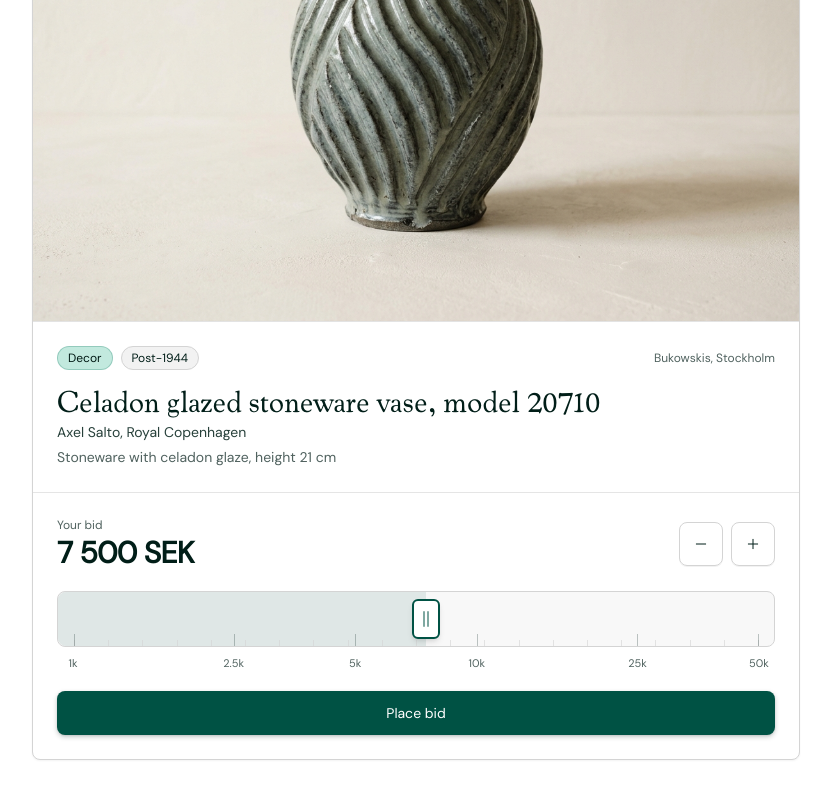
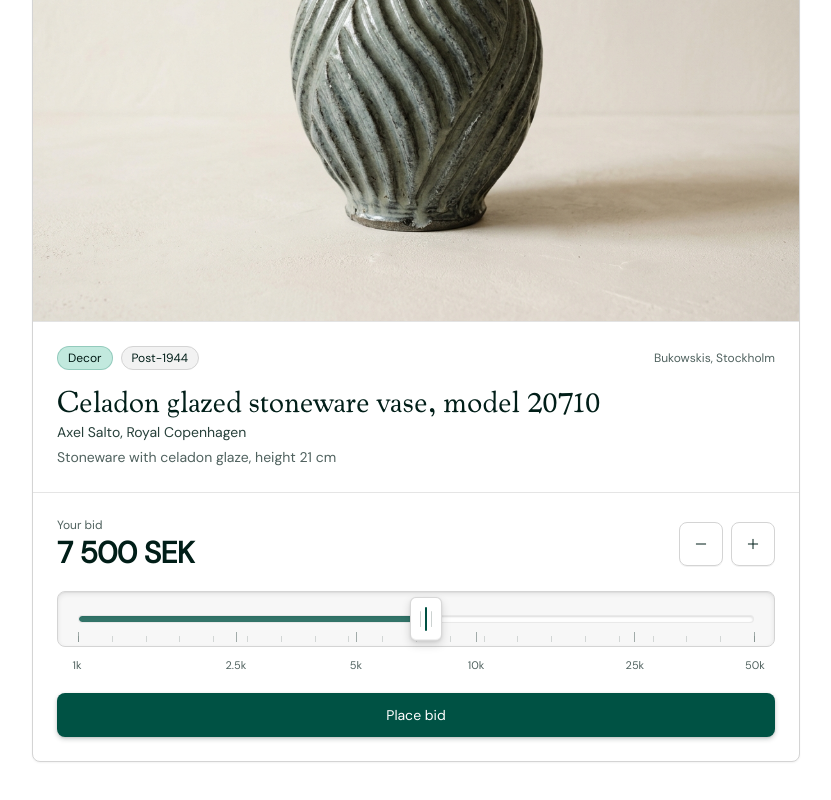
Before and after one commit to bergets/kohl-design, a Next.js app: page /playground/auction-guesser in a window 1280 px wide. Shown: the part 408-1208 px from the top of the page, without its empty margins (224-1055 px from the left). Built offline with nearby package versions, Linux system fonts and the light colour scheme.

Commit message:
Add hardware fader depth, recessed groove, and 3D thumb cap to ruler

```diff
--- a/app/playground/auction-guesser/PriceRulerInput.tsx
+++ b/app/playground/auction-guesser/PriceRulerInput.tsx
@@ -113,6 +113,7 @@ function stepAuctionPrice(
 }
 
 const MINOR_TICK_POSITIONS = Array.from({ length: 21 }, (_, i) => i * 5);
+const TRACK_INSET_PX = 20;
 
 export interface PriceRulerInputProps {
   value: number;
@@ -171,8 +172,6 @@ export function PriceRulerInput({
     lastValueRef.current = value;
   }, [value]);
 
-  const TRACK_INSET_PX = 16;
-
   const updateFromClientX = React.useCallback(
     (clientX: number) => {
       const el = trackRef.current;
@@ -225,8 +224,8 @@ export function PriceRulerInput({
   const insetPos = (pct: number) =>
     `calc(${TRACK_INSET_PX}px + (100% - ${TRACK_INSET_PX * 2}px) * ${pct / 100})`;
 
-  const fillStart = minBoundPercent;
-  const fillWidth = Math.max(0, thumbPercent - fillStart);
+  const slotStartPercent = minBound !== null ? minBoundPercent : 0;
+  const slotFillWidth = Math.max(0, thumbPercent - slotStartPercent);
 
   return (
     <div className="space-y-5">
@@ -274,8 +273,8 @@ export function PriceRulerInput({
         </div>
       </div>
 
-      {/* Tactile Logarithmic Ruler */}
-      <div className="space-y-2">
+      {/* Physical Hardware Fader Track */}
+      <div className="space-y-2.5">
         <div
           ref={trackRef}
           role="slider"
@@ -291,58 +290,63 @@ export function PriceRulerInput({
           onPointerCancel={handlePointerUp}
           onKeyDown={handleKeyDown}
           className={cn(
-            "group relative h-14 w-full rounded-[var(--radius)] border bg-muted/50 touch-none select-none outline-none transition-colors duration-150 focus-visible:ring-2 focus-visible:ring-ring focus-visible:ring-offset-2 focus-visible:ring-offset-background",
+            "group relative h-14 w-full rounded-[var(--radius)] border bg-muted/60 touch-none select-none outline-none transition-all duration-150",
+            "shadow-[inset_0_2px_5px_rgba(0,0,0,0.08),inset_0_1px_1px_rgba(0,0,0,0.05),0_1px_0_rgba(255,255,255,0.6)]",
+            "dark:shadow-[inset_0_2px_6px_rgba(0,0,0,0.45),inset_0_1px_2px_rgba(0,0,0,0.35),0_1px_0_rgba(255,255,255,0.04)]",
+            "focus-visible:ring-2 focus-visible:ring-ring focus-visible:ring-offset-2 focus-visible:ring-offset-background",
             isDragging
-              ? "cursor-grabbing border-primary/70 bg-muted/70"
+              ? "cursor-grabbing border-primary/60"
               : "cursor-grab border-border hover:border-foreground/25"
           )}
         >
-          {/* Ruled-out lower bound */}
+          {/* Ruled-out lower bound overlay */}
           {minBound !== null && minBoundPercent > 0 && (
             <div
               aria-hidden="true"
               style={{ width: insetPos(minBoundPercent) }}
-              className="absolute inset-y-0 left-0 rounded-l-[var(--radius)] bg-background/75 border-r border-border/80 pointer-events-none"
+              className="absolute inset-y-0 left-0 rounded-l-[var(--radius)] bg-background/70 border-r border-border/80 pointer-events-none"
             />
           )}
 
-          {/* Ruled-out upper bound */}
+          {/* Ruled-out upper bound overlay */}
           {maxBound !== null && maxBoundPercent < 100 && (
             <div
               aria-hidden="true"
               style={{ left: insetPos(maxBoundPercent), right: 0 }}
-              className="absolute inset-y-0 rounded-r-[var(--radius)] bg-background/75 border-l border-border/80 pointer-events-none"
+              className="absolute inset-y-0 rounded-r-[var(--radius)] bg-background/70 border-l border-border/80 pointer-events-none"
             />
           )}
 
-          {/* Active fill up to thumb */}
+          {/* Recessed Center Groove / Rail */}
           <div
             aria-hidden="true"
-            style={{
-              left: minBound !== null ? insetPos(fillStart) : "0px",
-              width:
-                minBound !== null
-                  ? `calc((100% - ${TRACK_INSET_PX * 2}px) * ${fillWidth / 100})`
-                  : insetPos(thumbPercent),
-            }}
-            className={cn(
-              "absolute inset-y-0 pointer-events-none transition-colors duration-150",
-              minBound === null && "rounded-l-[var(--radius)]",
-              isDragging ? "bg-primary/15" : "bg-primary/10"
-            )}
-          />
+            style={{ left: `${TRACK_INSET_PX}px`, right: `${TRACK_INSET_PX}px` }}
+            className="absolute top-1/2 -translate-y-1/2 h-2 rounded-full bg-background/80 border border-border/50 shadow-[inset_0_1px_2px_rgba(0,0,0,0.14)] dark:shadow-[inset_0_1px_3px_rgba(0,0,0,0.6)] pointer-events-none overflow-hidden"
+          >
+            {/* Active Bid Fill Inside the Groove */}
+            <div
+              style={{
+                left: `${slotStartPercent}%`,
+                width: `${slotFillWidth}%`,
+              }}
+              className={cn(
+                "absolute inset-y-0 rounded-full transition-colors duration-150",
+                isDragging ? "bg-primary" : "bg-primary/80"
+              )}
+            />
+          </div>
 
-          {/* Fine Ruler Ticks */}
+          {/* Engraved Minor Ticks */}
           {MINOR_TICK_POSITIONS.map((pct) => (
             <div
               key={pct}
               aria-hidden="true"
               style={{ left: insetPos(pct) }}
-              className="absolute bottom-0 h-1.5 w-px bg-border/60 pointer-events-none"
+              className="absolute bottom-1 h-1.5 w-px bg-foreground/15 pointer-events-none"
             />
           ))}
 
-          {/* Major Scale Ticks */}
+          {/* Engraved Major Scale Ticks */}
           {ticks.map((tick) => {
             const pct = priceToPercent(tick.value, minPrice, maxPrice);
             return (
@@ -350,12 +354,12 @@ export function PriceRulerInput({
                 key={tick.value}
                 aria-hidden="true"
                 style={{ left: insetPos(pct) }}
-                className="absolute bottom-0 h-3 w-px bg-foreground/25 pointer-events-none"
+                className="absolute bottom-1 h-2.5 w-px bg-foreground/35 pointer-events-none"
               />
             );
           })}
 
-          {/* Previous Guess Markers */}
+          {/* Previous Guess Pins */}
           {previousGuesses.map((guess, idx) => {
             const pct = priceToPercent(guess, minPrice, maxPrice);
             return (
@@ -363,24 +367,27 @@ export function PriceRulerInput({
                 key={`${guess}-${idx}`}
                 aria-hidden="true"
                 style={{ left: insetPos(pct) }}
-                className="absolute top-2 h-2 w-2 -translate-x-1/2 rounded-full bg-muted-foreground/50 pointer-events-none"
+                className="absolute top-1.5 h-2 w-2 -translate-x-1/2 rounded-full bg-muted-foreground/60 ring-1 ring-background pointer-events-none"
               />
             );
           })}
 
-          {/* Tactile Grabbing Handle */}
+          {/* Overlapping 3D Fader Cap */}
           <div
             aria-hidden="true"
             style={{ left: insetPos(thumbPercent) }}
             className={cn(
-              "absolute top-1/2 -translate-x-1/2 -translate-y-1/2 flex items-center justify-center gap-0.5 w-7 h-10 rounded-[var(--radius-sm)] bg-card border-2 border-primary shadow-md pointer-events-none transition-transform duration-150",
+              "absolute top-1/2 -translate-x-1/2 -translate-y-1/2 flex items-center justify-center gap-1 w-8 h-11 rounded-[var(--radius-sm)] bg-card border pointer-events-none transition-all duration-150",
+              "shadow-[0_4px_10px_rgba(0,0,0,0.14),0_1px_3px_rgba(0,0,0,0.08),inset_0_1px_0_rgba(255,255,255,0.75),inset_0_-1px_0_rgba(0,0,0,0.06)]",
+              "dark:shadow-[0_4px_12px_rgba(0,0,0,0.5),0_1px_3px_rgba(0,0,0,0.4),inset_0_1px_0_rgba(255,255,255,0.12),inset_0_-1px_0_rgba(0,0,0,0.35)]",
               isDragging
-                ? "scale-110 shadow-lg ring-4 ring-primary/15"
-                : "group-hover:scale-105"
+                ? "scale-110 -translate-y-[54%] border-primary shadow-[0_10px_20px_rgba(0,0,0,0.2),0_2px_6px_rgba(0,0,0,0.12),inset_0_1px_0_rgba(255,255,255,0.85)] dark:shadow-[0_10px_22px_rgba(0,0,0,0.65),inset_0_1px_0_rgba(255,255,255,0.16)]"
+                : "border-border/90 group-hover:scale-105 group-hover:border-primary/60"
             )}
           >
-            <span className="h-4 w-0.5 rounded-full bg-primary/50" />
-            <span className="h-4 w-0.5 rounded-full bg-primary/50" />
+            <span className="h-4 w-px rounded-full bg-foreground/20 shadow-[1px_0_0_rgba(255,255,255,0.5)] dark:shadow-[1px_0_0_rgba(255,255,255,0.08)]" />
+            <span className="h-6 w-0.5 rounded-full bg-primary" />
+            <span className="h-4 w-px rounded-full bg-foreground/20 shadow-[1px_0_0_rgba(255,255,255,0.5)] dark:shadow-[1px_0_0_rgba(255,255,255,0.08)]" />
           </div>
         </div>
 
```
